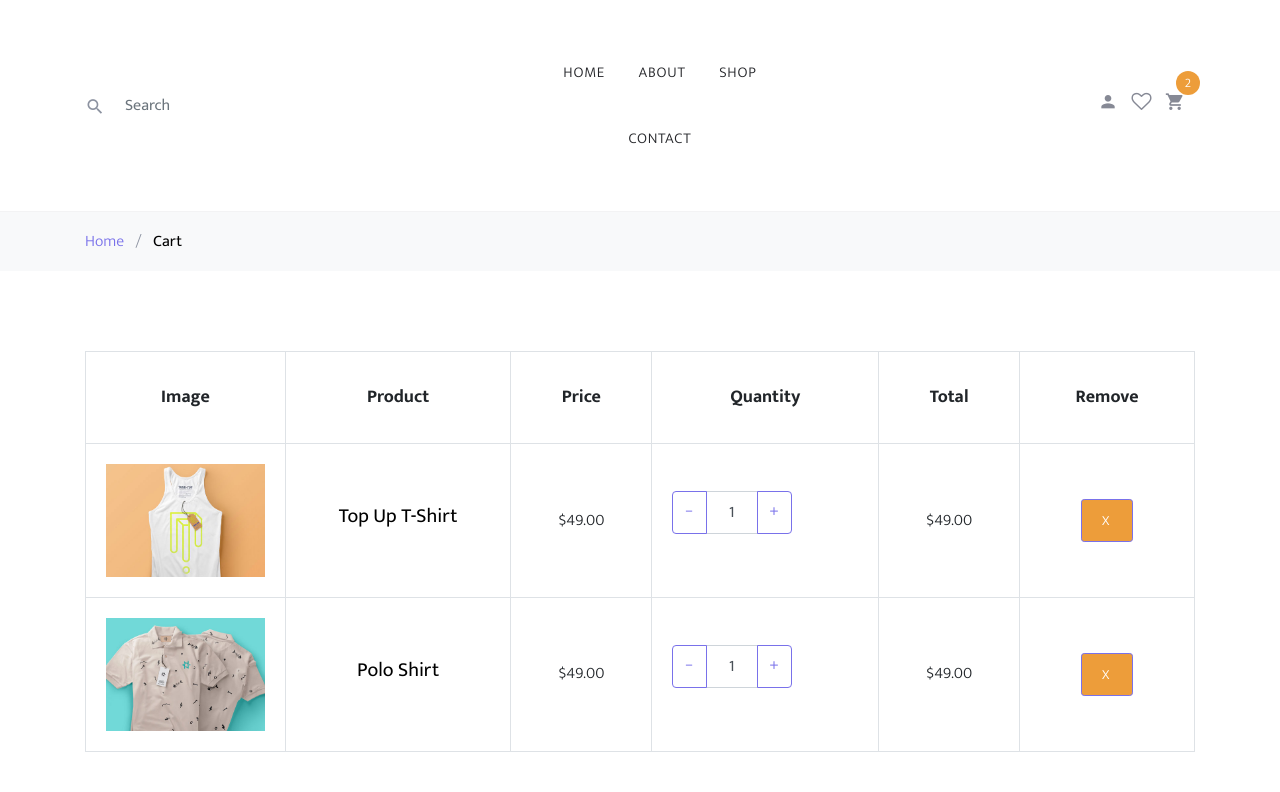
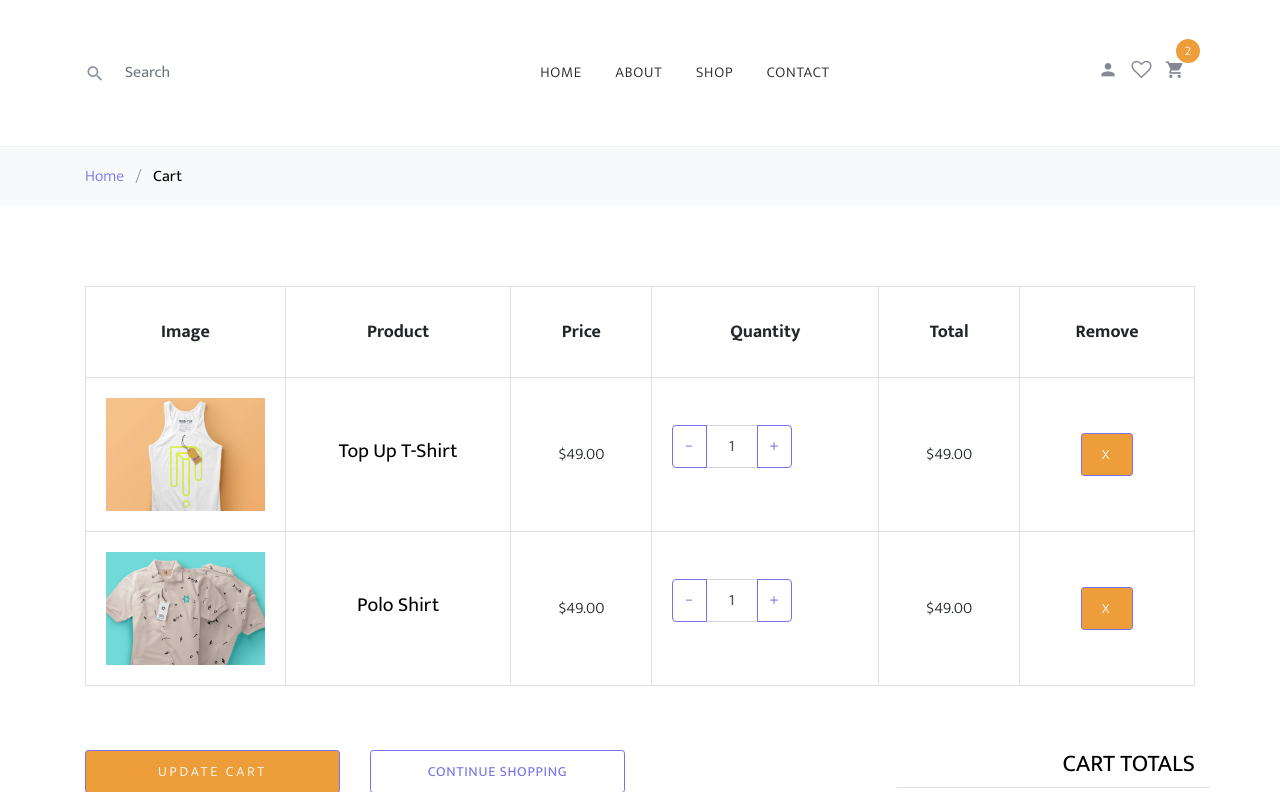
Before and after one commit to RaziyeNikookolah/Shopaholic-m93, a Django app: page /cart/ in a window 1280 px wide. Shown: the top 792 px of the page. Run offline with Django 4.2, Linux system fonts and the light colour scheme; some libraries are stand-ins or nearby versions; some web fonts are replaced.

Commit message:
chore:put width style in nav

```diff
--- a/ShoesOnlineStore/templates/includes/nav.html
+++ b/ShoesOnlineStore/templates/includes/nav.html
@@ -1,5 +1,5 @@
 <nav class="site-navigation text-right text-md-center" role="navigation">
-    <div class="container custom-width">
+    <div class="container custom-width" style="width:400px">
       <ul class="site-menu js-clone-nav  d-none d-md-block">
         <li >
             {% comment %} class="has-children active"> {% endcomment %}
```
